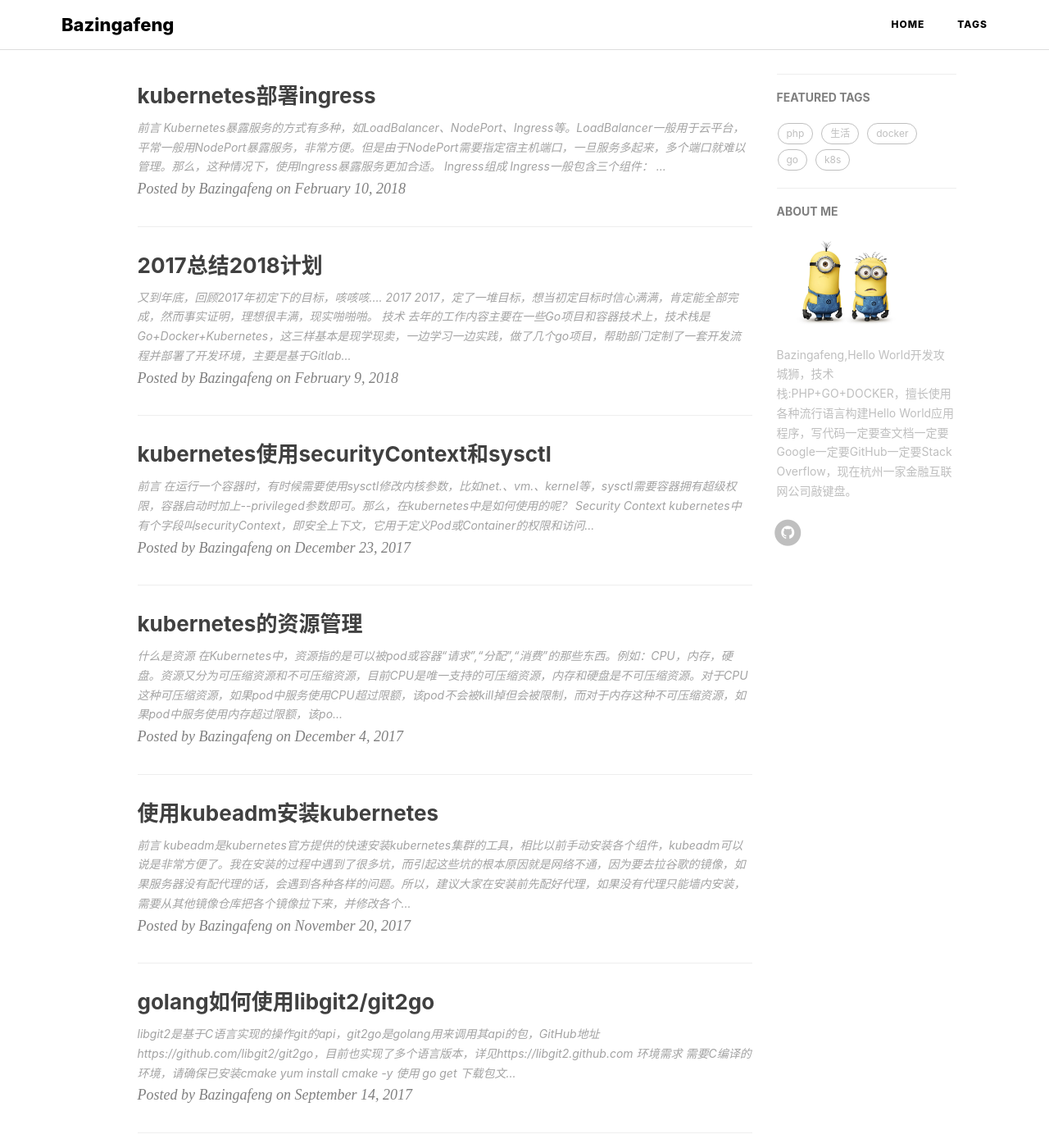
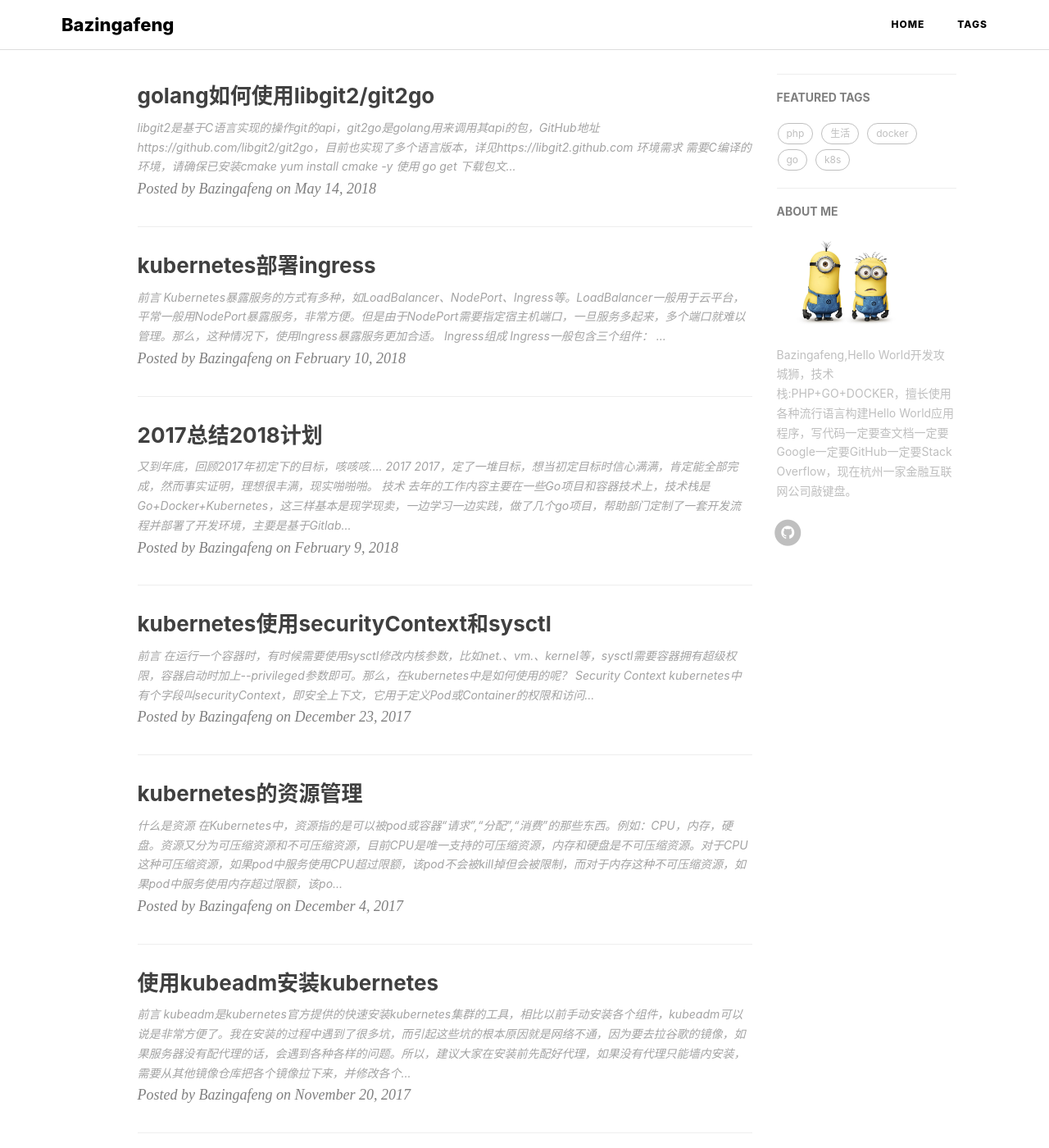
Before and after one commit to fengh0409/fengh0409.github.io, a Jekyll site: the page built from index.html, in a window 1280 px wide and 1400 px high. Shown: the whole window at 82% size. Built offline with Jekyll 4.4.1, drawn with Linux system fonts in a browser that asks for light colours; nearby versions of some CDN libraries; the list of posts is cut into pages by our own code; comment, search, counter and statistics services are not loaded.

Commit message:
Update 2018-05-14-how-to-use-libgit2-git2go-in-golang.markdown

```diff
--- a/_posts/2018-05-14-how-to-use-libgit2-git2go-in-golang.markdown
+++ b/_posts/2018-05-14-how-to-use-libgit2-git2go-in-golang.markdown
@@ -3,12 +3,11 @@ layout:     post
 title:      "golang如何使用libgit2/git2go"
 keywords:   "libgit2,git2go,如何使用libgit2/git2go,golang"
 description: "介绍golang中如何安装、使用libgit2/git2go"
-date:       2017-09-14
+date:       2018-05-14
 published:  true
 catalog: true
 tags:
     - go
-    - docker
 ---
 
 `libgit2`是基于C语言实现的操作git的api，`git2go`是golang用来调用其api的包，GitHub地址[https://github.com/libgit2/git2go](https://github.com/libgit2/git2go)，目前也实现了多个语言版本，详见[https://libgit2.github.com](https://libgit2.github.com)
```
